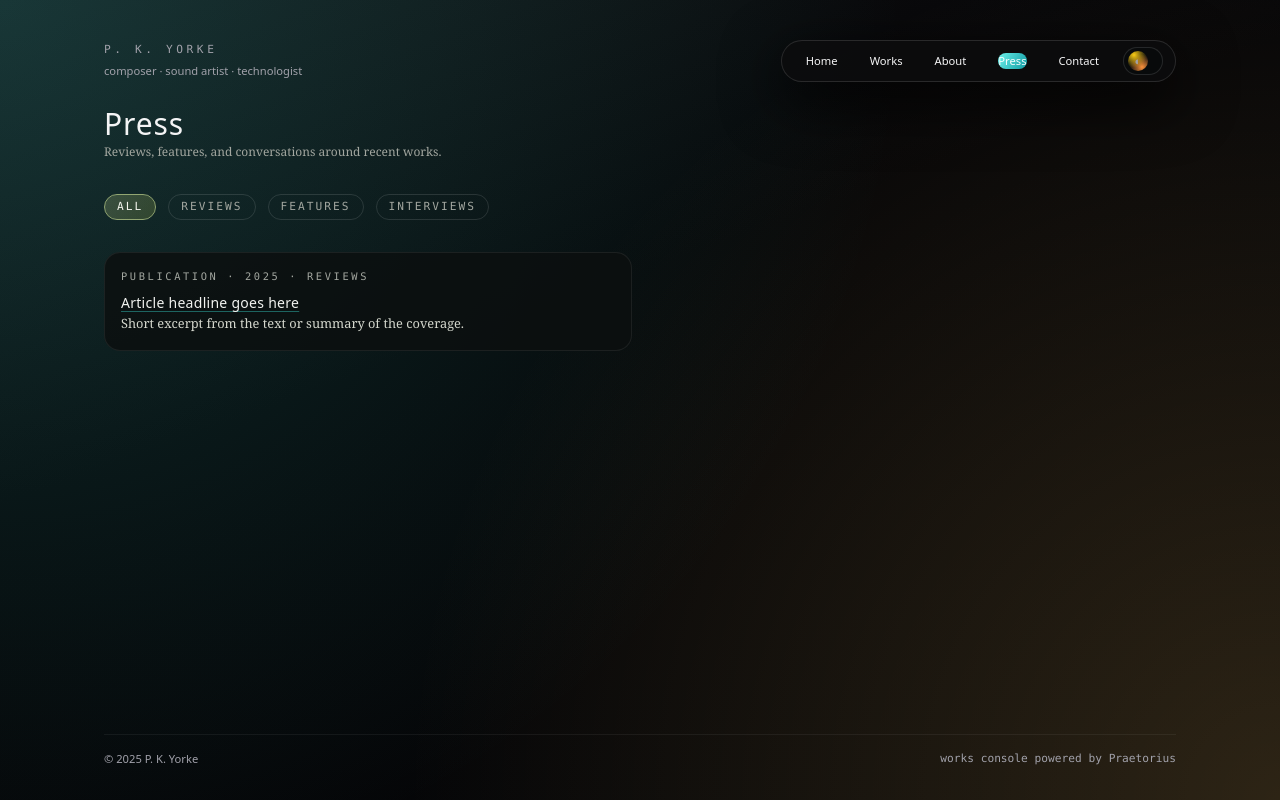
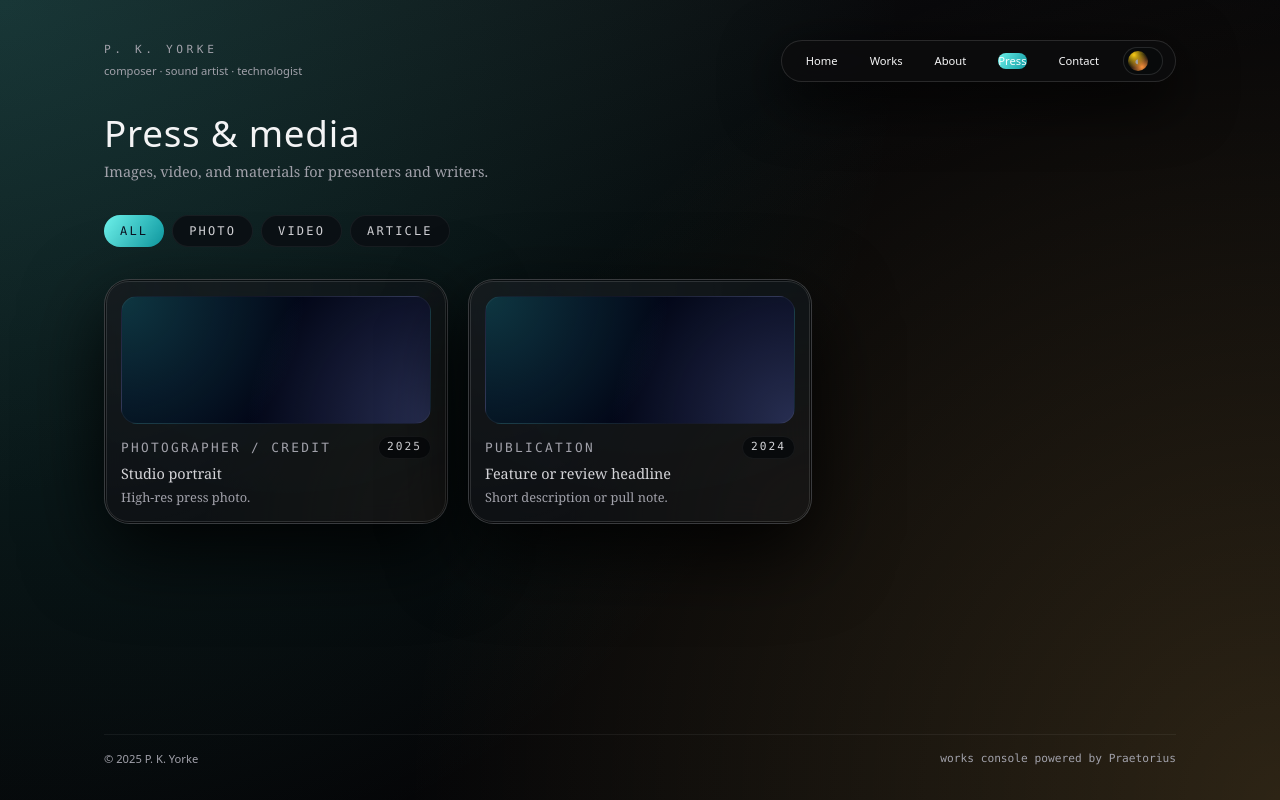
Before and after one commit to pkyorke/web, a React (Vite) app in the folder website/: page /web/press in a window 1280 px wide. Built offline with nearby package versions, Linux system fonts and the light colour scheme.

Commit message:
Update PressPage.tsx

```diff
--- a/website/src/pages/PressPage.tsx
+++ b/website/src/pages/PressPage.tsx
@@ -1,121 +1,122 @@
 import React, { useState } from "react";
 import { motion, AnimatePresence } from "framer-motion";
 
-type Category = "All" | "Reviews" | "Features" | "Interviews";
+type PressCategory = "all" | "photo" | "video" | "article";
 
-interface PressItem {
-  id: string;
-  outlet: string;
-  title: string;
-  year: number;
-  category: Category;
-  excerpt: string;
-  url?: string;
-}
+const PressPage: React.FC = () => {
+  const [filter, setFilter] = useState<PressCategory>("all");
 
-const PRESS: PressItem[] = [
+  // If you already have press data, adapt this type & mapping;
+  // otherwise this is a stub.
+  const items = [
     {
-    id: "1",
+      id: 1,
+      type: "photo" as PressCategory,
+      title: "Studio portrait",
+      outlet: "Photographer / credit",
+      year: "2025",
+      note: "High-res press photo.",
+    },
+    {
+      id: 2,
+      type: "article" as PressCategory,
+      title: "Feature or review headline",
       outlet: "Publication",
-    title: "Article headline goes here",
-    year: 2025,
-    category: "Reviews",
-    excerpt: "Short excerpt from the text or summary of the coverage.",
-    url: "#",
+      year: "2024",
+      note: "Short description or pull note.",
     },
-  // add more later
   ];
 
-const CATEGORIES: Category[] = ["All", "Reviews", "Features", "Interviews"];
-
-const PressPage: React.FC = () => {
-  const [category, setCategory] = useState<Category>("All");
-
-  const filtered =
-    category === "All"
-      ? PRESS
-      : PRESS.filter((item) => item.category === category);
+  const visible =
+    filter === "all" ? items : items.filter((i) => i.type === filter);
 
   return (
     <section className="space-y-8">
-      <header className="space-y-3">
-        <h1 className="text-2xl md:text-3xl">Press</h1>
-        <p className="max-w-xl text-xs leading-relaxed text-[#A3A7A0]">
-          Reviews, features, and conversations around recent works.
+      <header className="space-y-2 max-w-2xl">
+        <h2>Press &amp; media</h2>
+        <p className="text-[0.9rem] text-[color:var(--fg-muted)]">
+          Images, video, and materials for presenters and writers.
         </p>
       </header>
 
-      {/* Filters */}
-      <div className="flex flex-wrap items-center gap-3">
-        {CATEGORIES.map((cat) => {
-          const active = cat === category;
+      {/* Category chips */}
+      <div className="flex flex-wrap gap-2 text-[0.75rem]">
+        {(["all", "photo", "video", "article"] as PressCategory[]).map(
+          (cat) => {
+            const active = filter === cat;
             return (
               <motion.button
                 key={cat}
                 type="button"
-              onClick={() => setCategory(cat)}
-              className="relative rounded-full border px-3 py-1 text-[0.7rem] font-mono uppercase tracking-[0.18em]"
-              style={{
-                borderColor: active ? "rgba(179,198,133,0.8)" : "rgba(255,255,255,0.12)",
-                color: active ? "#F4F5ED" : "#A3A7A0",
-              }}
+                onClick={() => setFilter(cat)}
                 whileHover={{ scale: 1.03 }}
                 whileTap={{ scale: 0.97 }}
+                className={[
+                  "relative flex items-center rounded-full px-4 py-1.5 font-mono uppercase tracking-[0.18em]",
+                  active
+                    ? "text-[color:var(--fg-invert)]"
+                    : "text-[color:var(--fg-soft)]",
+                ].join(" ")}
+                style={
+                  active
+                    ? {
+                        backgroundImage:
+                          "linear-gradient(120deg,var(--accent-soft),var(--accent-deep))",
+                      }
+                    : {
+                        backgroundColor: "rgba(12,16,20,0.9)",
+                        border: "1px solid var(--line-subtle)",
+                      }
+                }
               >
-              {active && (
-                <motion.span
-                  layoutId="press-pill"
-                  className="absolute inset-0 rounded-full"
-                  style={{
-                    background:
-                      "linear-gradient(120deg,rgba(179,198,133,0.25),rgba(111,130,64,0.35))",
-                  }}
-                  transition={{ type: "spring", stiffness: 400, damping: 30 }}
-                />
-              )}
-              <span className="relative z-10 mix-blend-screen">{cat}</span>
+                {cat}
               </motion.button>
             );
-        })}
+          }
+        )}
       </div>
 
-      {/* Cards */}
+      {/* Media grid */}
       <AnimatePresence mode="popLayout">
-        <div className="grid gap-4 md:grid-cols-2">
-          {filtered.map((item) => (
+        <motion.div
+          layout
+          className="grid gap-5 md:grid-cols-2 xl:grid-cols-3"
+        >
+          {visible.map((item) => (
             <motion.article
               key={item.id}
               layout
               initial={{ opacity: 0, y: 10 }}
               animate={{ opacity: 1, y: 0 }}
-              exit={{ opacity: 0, y: -6 }}
-              transition={{ duration: 0.25 }}
-              className="group relative overflow-hidden rounded-2xl border border-white/7 bg-[#0C1010]/85 p-4"
+              exit={{ opacity: 0, y: -10 }}
+              className="glass-panel relative p-4"
+              whileHover={{ y: -4, scale: 1.01 }}
             >
-              <div className="absolute inset-x-0 top-0 h-px bg-gradient-to-r from-transparent via-[#879B4A] to-transparent opacity-0 transition-opacity group-hover:opacity-100" />
-              <div className="mb-2 text-[0.65rem] font-mono uppercase tracking-[0.25em] text-[#A3A7A0]">
-                {item.outlet} · {item.year} · {item.category}
+              <div className="pointer-events-none absolute inset-px rounded-[1.4rem] border border-[color:var(--glass-border-soft)]" />
+              <div className="relative z-10 space-y-3 text-[0.85rem] text-[color:var(--fg-soft)]">
+                {/* Placeholder media block */}
+                <div className="h-32 rounded-[1rem] border border-[color:var(--line-subtle)] bg-[radial-gradient(circle_at_0%_0%,rgba(55,224,215,0.22),transparent_55%),radial-gradient(circle_at_100%_100%,rgba(148,163,254,0.25),transparent_55%),linear-gradient(135deg,#020617,#020617)]" />
+
+                <div className="space-y-1">
+                  <div className="flex items-center justify-between gap-2 text-[0.8rem]">
+                    <span className="font-mono uppercase tracking-[0.18em] text-[color:var(--fg-muted)]">
+                      {item.outlet}
+                    </span>
+                    <span className="rounded-full border border-[color:var(--line-subtle)] bg-[rgba(8,10,12,0.95)] px-2 py-0.5 text-[0.7rem] font-mono uppercase tracking-[0.18em]">
+                      {item.year}
+                    </span>
                   </div>
-              <h2 className="mb-2 text-sm font-medium text-[#F2F3F0]">
-                {item.url ? (
-                  <a
-                    href={item.url}
-                    target="_blank"
-                    rel="noreferrer"
-                    className="underline decoration-[#879B4A]/40 decoration-1 underline-offset-2"
-                  >
+                  <div className="font-serif text-[0.9rem]">
                     {item.title}
-                  </a>
-                ) : (
-                  item.title
-                )}
-              </h2>
-              <p className="text-[0.8rem] leading-relaxed text-[#D5D8CE]">
-                {item.excerpt}
+                  </div>
+                  <p className="text-[0.8rem] text-[color:var(--fg-muted)]">
+                    {item.note}
                   </p>
+                </div>
+              </div>
             </motion.article>
           ))}
-        </div>
+        </motion.div>
       </AnimatePresence>
     </section>
   );
```
Lines whose indentation alone changed are shown as unchanged.
